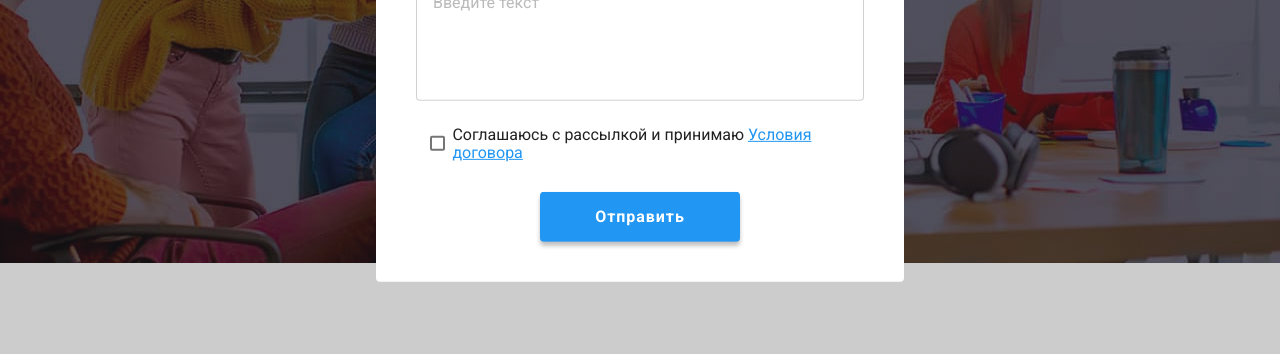
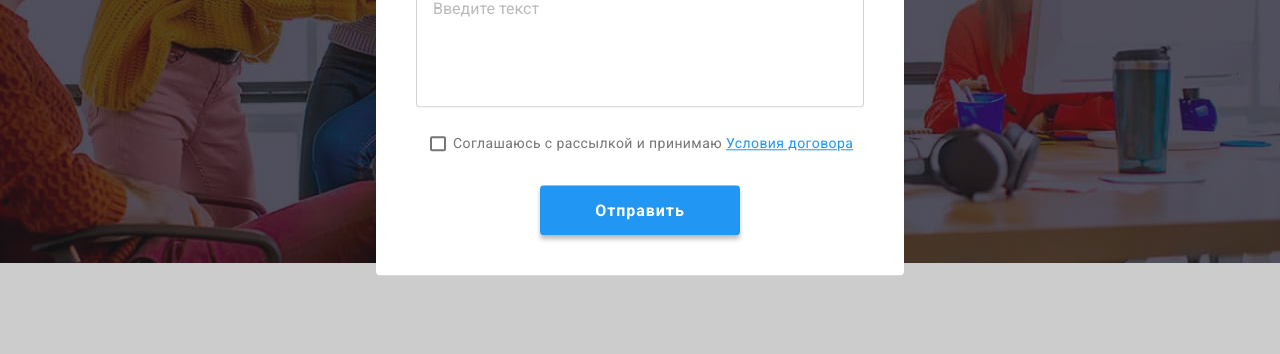
Before and after one commit to EehorV/goit-markup-hw-06, a plain HTML site: page index.html in a window 1280 px wide. Both pictures are taken after a click on the button "Заказать услугу". Shown: the part 417-771 px from the top of the page. Drawn offline with nearby package versions, Linux system fonts and the light colour scheme.

Commit message:
modal-accept text styles add

```diff
--- a/css/styles.css
+++ b/css/styles.css
@@ -796,6 +796,12 @@ address {
   opacity: 0;
   transition: opacity 250ms cubic-bezier(0.4, 0, 0.2, 1);
 }
+.accept-label {
+  font-size: 14px;
+  line-height: 1.71;
+  letter-spacing: 0.03em;
+  color: var(--secondary-text-color);
+}
 .accept-link {
   color: var(--accent-color);
 }
```
